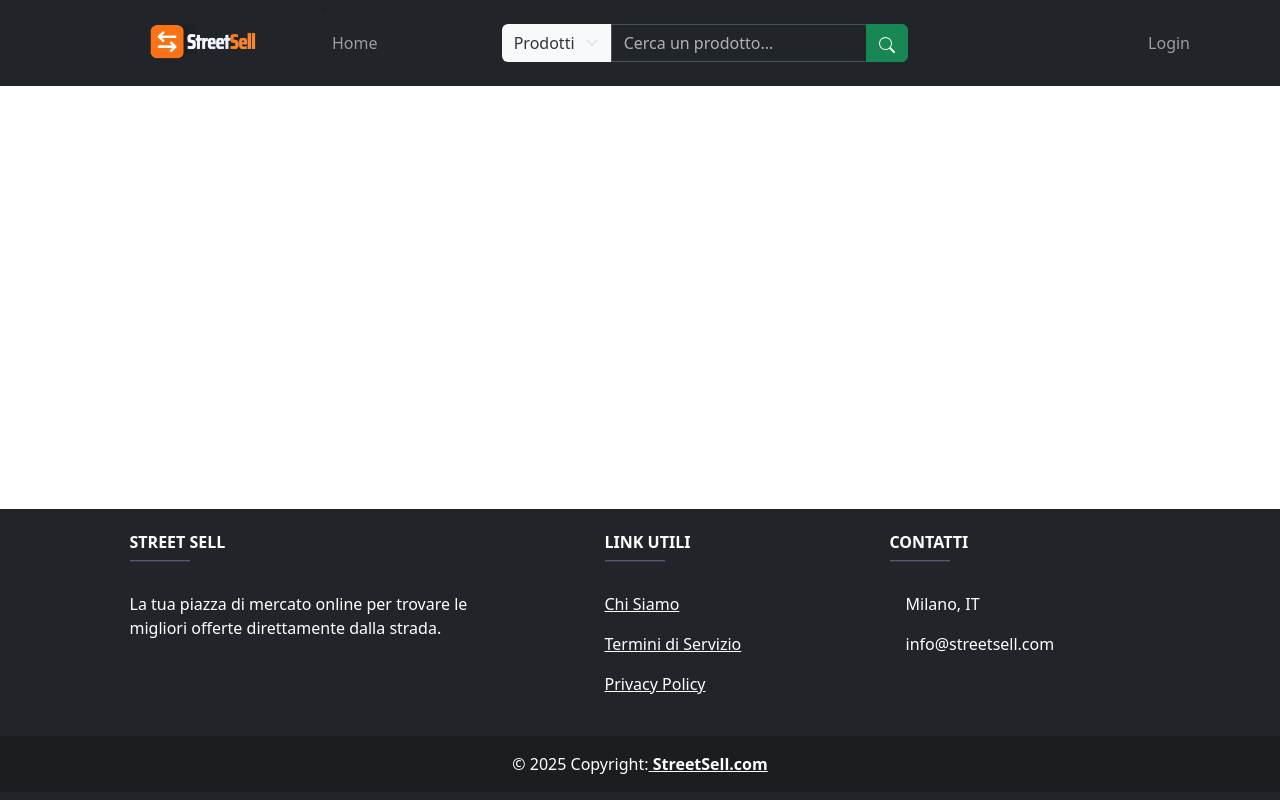
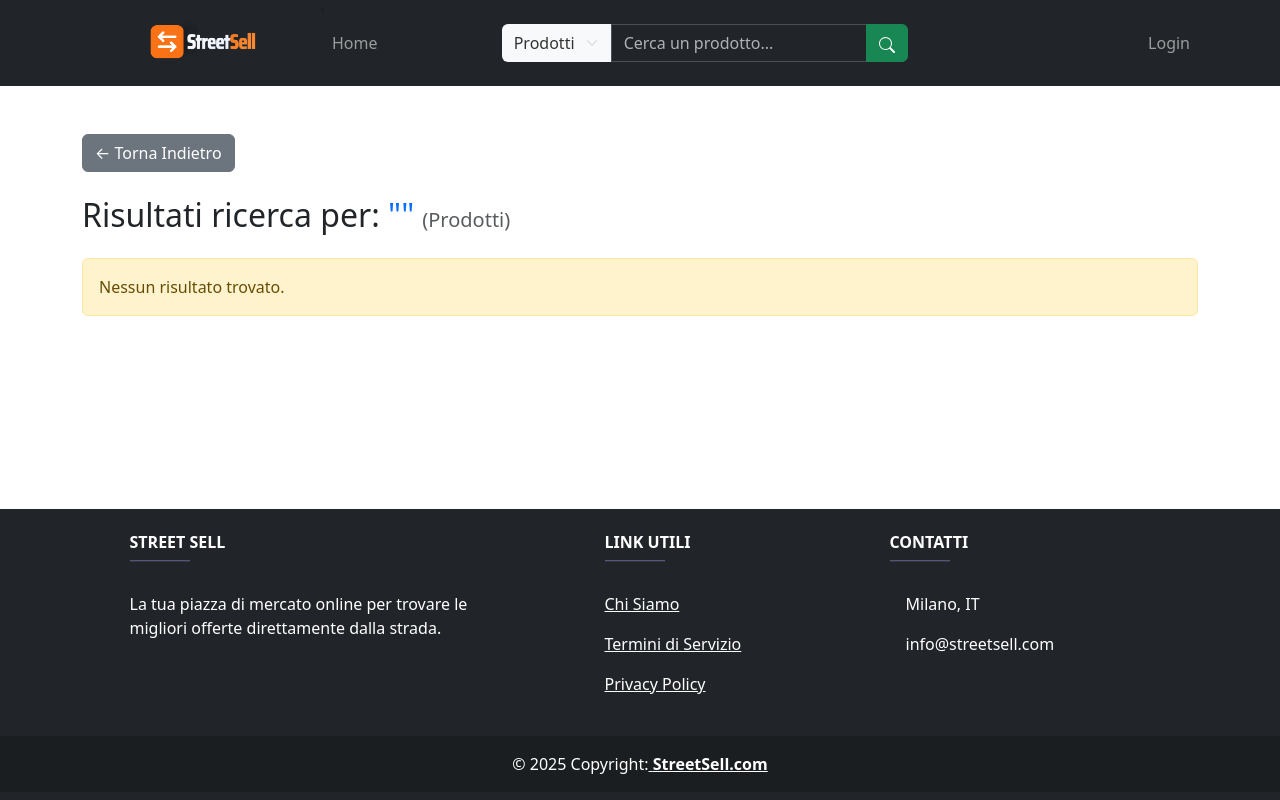
Before and after one commit to KevR98/StreetSell, a React (Vite) app in the folder StreetSellFE/: page /cerca in a window 1280 px wide. Built offline with nearby package versions, Linux system fonts and the light colour scheme.

Commit message:
try the search

```diff
--- a/StreetSellFE/src/App.jsx
+++ b/StreetSellFE/src/App.jsx
@@ -17,6 +17,7 @@ import AdminDashboard from './Components/AdminDashboard';
 import AdminRoute from './Components/AdminRoute';
 import DetailsProfile from './Components/DetailsProfile';
 import OrderManagement from './Components/OrderManagement';
+import SearchResults from './Components/SearchResult';
 
 function App() {
   const dispatch = useDispatch();
@@ -84,6 +85,7 @@ function App() {
             <Route path='/me' element={<ProfilePage />} />
             <Route path='/profilo/gestione' element={<DetailsProfile />} />
             <Route path='/ordini/gestione' element={<OrderManagement />} />
+            <Route path='/cerca' element={<SearchResults />} />
           </Routes>
         </div>
         <MyFooter />
--- a/StreetSellFE/src/Components/Details.jsx
+++ b/StreetSellFE/src/Components/Details.jsx
@@ -277,13 +277,6 @@ function Details() {
             € {prodotto.prezzo.toFixed(2)}
           </p>
 
-          {canBuy && (
-            <p className='text-success small'>
-              € {(prodotto.prezzo * 1.05).toFixed(2)} include la Protezione
-              acquisti
-            </p>
-          )}
-
           <hr className='my-3' />
 
           {/* 2. TABELLA DETTAGLI CHIAVE */}
--- a/StreetSellFE/src/Components/SearchResult.jsx
+++ b/StreetSellFE/src/Components/SearchResult.jsx
@@ -0,0 +1,115 @@
+import { useEffect, useState } from 'react';
+import { useSearchParams, Link } from 'react-router-dom';
+import {
+  Container,
+  Row,
+  Col,
+  Card,
+  Alert,
+  Spinner,
+  Button,
+} from 'react-bootstrap';
+import ProductCard from './ProductCard';
+import BackButton from './BackButton';
+
+function SearchResults() {
+  const [searchParams] = useSearchParams();
+  const query = searchParams.get('q');
+  const type = searchParams.get('type') || 'prodotti'; // Default prodotti
+
+  const [results, setResults] = useState([]);
+  const [loading, setLoading] = useState(false);
+
+  // Endpoint dinamico in base al tipo
+  const endpoint =
+    type === 'prodotti'
+      ? `http://localhost:8888/prodotti/cerca?q=${query}`
+      : `http://localhost:8888/utenti/cerca?q=${query}`;
+
+  useEffect(() => {
+    if (!query) return;
+
+    setLoading(true);
+    fetch(endpoint)
+      .then((res) => {
+        if (res.ok) return res.json();
+        return [];
+      })
+      .then((data) => {
+        // Assicuriamoci che data sia sempre un array
+        setResults(Array.isArray(data) ? data : []);
+        setLoading(false);
+      })
+      .catch((err) => {
+        console.error('Errore ricerca:', err);
+        setResults([]);
+        setLoading(false);
+      });
+  }, [query, type, endpoint]);
+
+  return (
+    <Container className='my-5'>
+      <BackButton />
+      <h2 className='mb-4'>
+        Risultati ricerca per: <span className='text-primary'>"{query}"</span>
+        <span className='text-muted h5 ms-2'>
+          ({type === 'prodotti' ? 'Prodotti' : 'Utenti'})
+        </span>
+      </h2>
+
+      {loading ? (
+        <div className='text-center py-5'>
+          <Spinner animation='border' role='status' />
+        </div>
+      ) : results.length === 0 ? (
+        <Alert variant='warning'>Nessun risultato trovato.</Alert>
+      ) : (
+        <Row xs={1} md={2} lg={4} className='g-4'>
+          {results.map((item) => (
+            <Col key={item.id}>
+              {type === 'prodotti' ? (
+                // --- CARD PRODOTTO ---
+                <ProductCard prodotto={item} />
+              ) : (
+                // --- CARD UTENTE ---
+                <Card className='h-100 text-center shadow-sm'>
+                  <Card.Body className='d-flex flex-column align-items-center justify-content-center'>
+                    <div
+                      className='rounded-circle bg-secondary text-white d-flex align-items-center justify-content-center mb-3'
+                      style={{
+                        width: '80px',
+                        height: '80px',
+                        fontSize: '2rem',
+                      }}
+                    >
+                      {/* 🛑 FIX: Usa ?.charAt(0) e un fallback per evitare crash se username è null */}
+                      {(item.username?.charAt(0) || '?').toUpperCase()}
+                    </div>
+                    <Card.Title>
+                      {item.username || 'Utente sconosciuto'}
+                    </Card.Title>
+                    <Card.Text className='text-muted small'>
+                      {item.nome} {item.cognome}
+                    </Card.Text>
+
+                    {/* Link al profilo utente (se hai la pagina implementata) */}
+                    <Button
+                      as={Link}
+                      to={`/utenti/${item.id}`}
+                      variant='outline-primary'
+                      size='sm'
+                    >
+                      Visita Profilo
+                    </Button>
+                  </Card.Body>
+                </Card>
+              )}
+            </Col>
+          ))}
+        </Row>
+      )}
+    </Container>
+  );
+}
+
+export default SearchResults;
```
Also changed, not shown: 4 other files (tests, documents, lock files or other folders).
